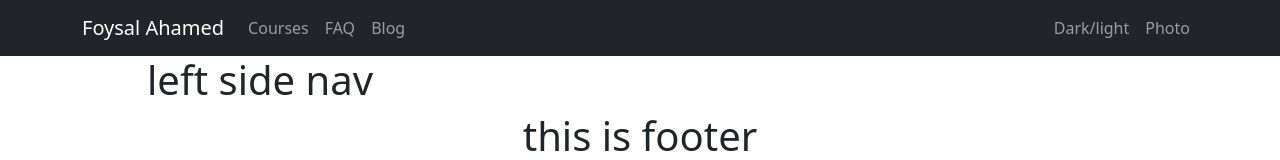
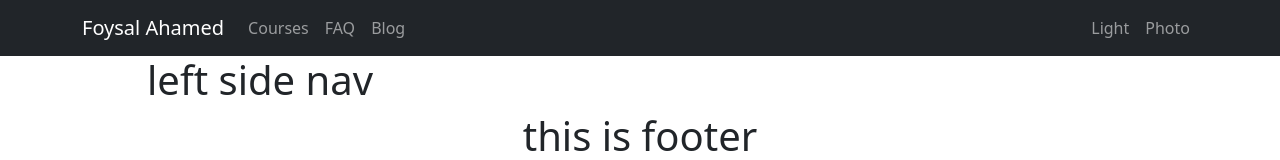
Before and after one commit to foysal1021/ass10, a React (Create React App) app: page / in a window 1280 px wide. Shown: the top 160 px of the page. Built offline with nearby package versions, Linux system fonts and the light colour scheme.

Commit message:
setup basica navbar and added dark & light toggle btn

```diff
--- a/src/Component/Header/Header.js
+++ b/src/Component/Header/Header.js
@@ -1,9 +1,24 @@
-import React from 'react';
+import React, { useState } from 'react';
 import Container from 'react-bootstrap/Container';
 import Nav from 'react-bootstrap/Nav';
 import Navbar from 'react-bootstrap/Navbar';
 
 const Header = () => {
+  const [them,setThem]=useState(true);
+
+  //set dark and light mode start
+  const lightThem = ()=>{
+    setThem(false);
+  }
+
+  const darkThem = ()=>{
+    setThem(true)
+  }
+
+  //set dark and light mode end
+
+
+
     return (
         <div>
              <Navbar collapseOnSelect expand="lg" bg="dark" variant="dark">
@@ -19,7 +34,15 @@ const Header = () => {
           </Nav>
 
           <Nav>
-            <Nav.Link href="#deets"> Dark/light </Nav.Link>
+            {/* dark and light mode btn start */}
+            <Nav.Link href="#deets">
+              {
+                them?<span onClick={lightThem}> Light </span>:
+                <span onClick={darkThem}> Dark </span>
+
+              }
+            </Nav.Link>{/* dark and light mode btn end */}
+
             <Nav.Link href="#deets"> Photo </Nav.Link>
 
 
```
